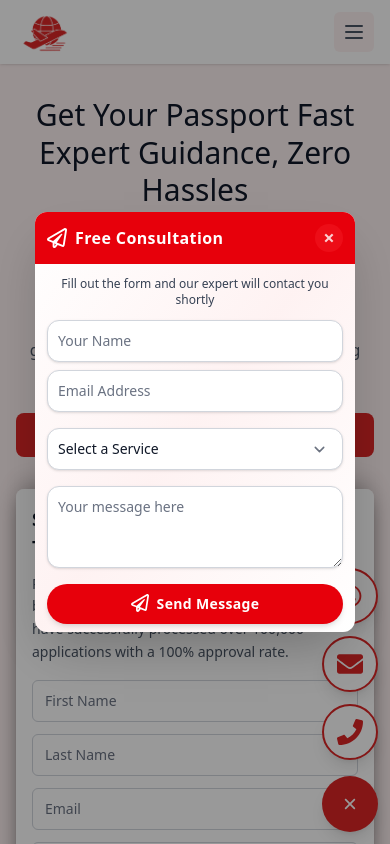
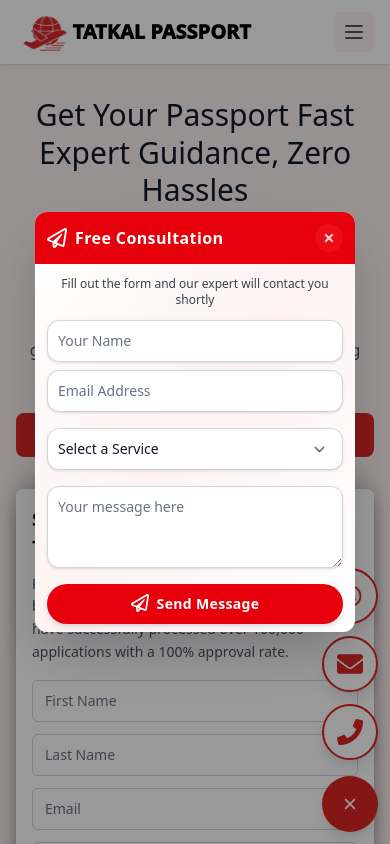
Before and after one commit to AneeVerse/rocket-passport, a Next.js app: page / in a window 390 px wide. Shown: the top 844 px of the page. Built offline with nearby package versions, Linux system fonts and the light colour scheme.

Commit message:
style(Navbar): remove conditional display and update logo styling
- Remove sm:hidden class to always show the title
- Update mobile logo path and adjust title styling for consistency

```diff
--- a/src/components/Navbar.tsx
+++ b/src/components/Navbar.tsx
@@ -35,8 +35,8 @@ export default function Navbar() {
                 className="h-15 md:h-20 w-auto"
               />
             </Link>
-            <div className="hidden sm:block">
-              <span className="text-black font-[1000] uppercase text-[20px] -ml-4">Tatkal Passport</span>
+            <div>
+              <span className="text-black font-[1000] uppercase text-[20px]  -ml-4">Tatkal Passport</span>
             </div>
           </div>
 
@@ -110,14 +110,14 @@ export default function Navbar() {
             <div className="flex items-center space-x-3">
               <Link href="/" onClick={() => setIsMobileMenuOpen(false)}>
                 <Image
-                  src="/images/nav-logo.png"
+                  src="/images/nav-logo1.png"
                   alt="Stardom Logo"
                   width={125}
                   height={23}
                   className="h-15 w-auto"
                 />
               </Link>
-              <span className="text-[#dc2626] font-semibold text-lg">Tatkal Passport</span>
+              <span className="text-black font-[1000] uppercase text-[20px] -ml-4">Tatkal Passport</span>
             </div>
             <button
               type="button"
```
